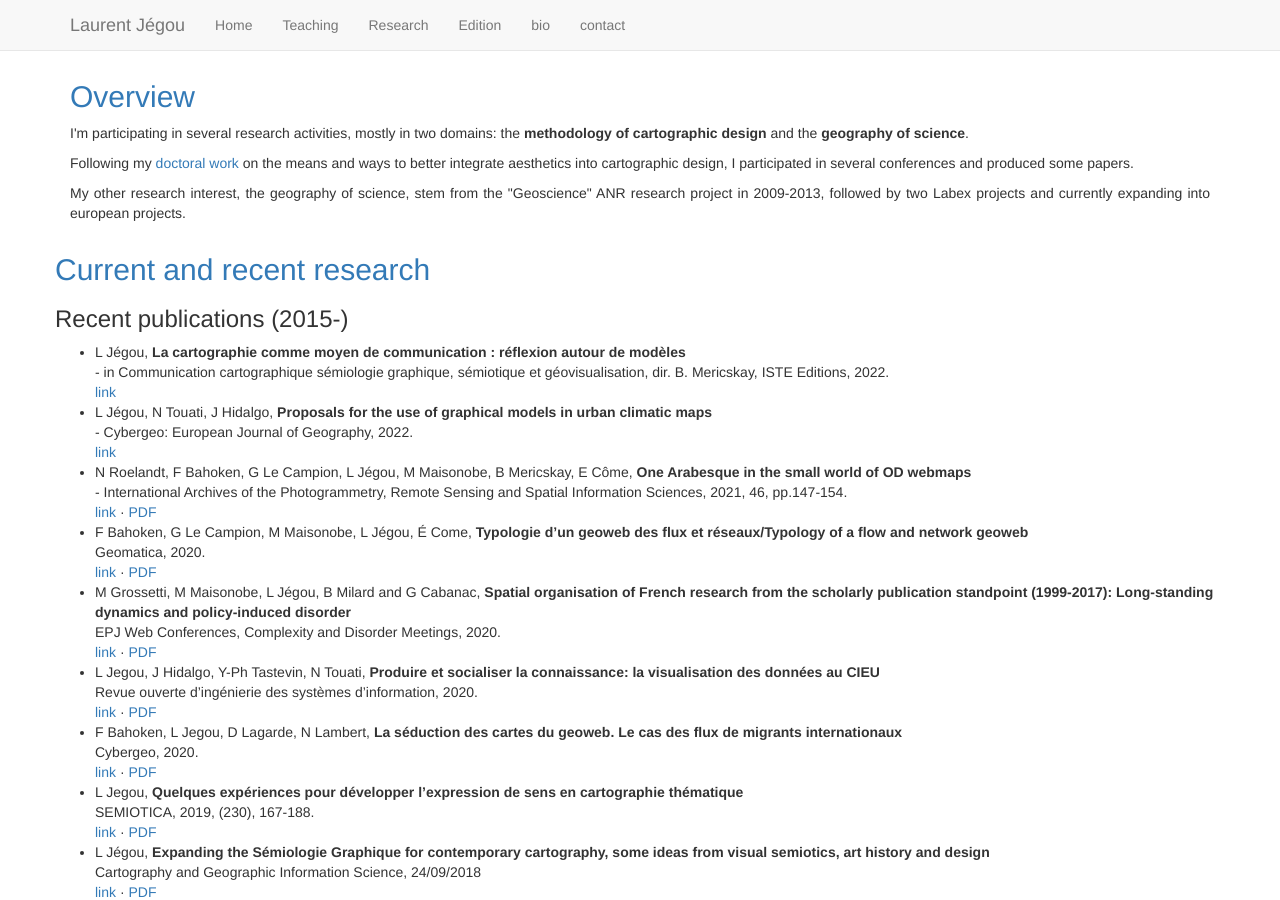
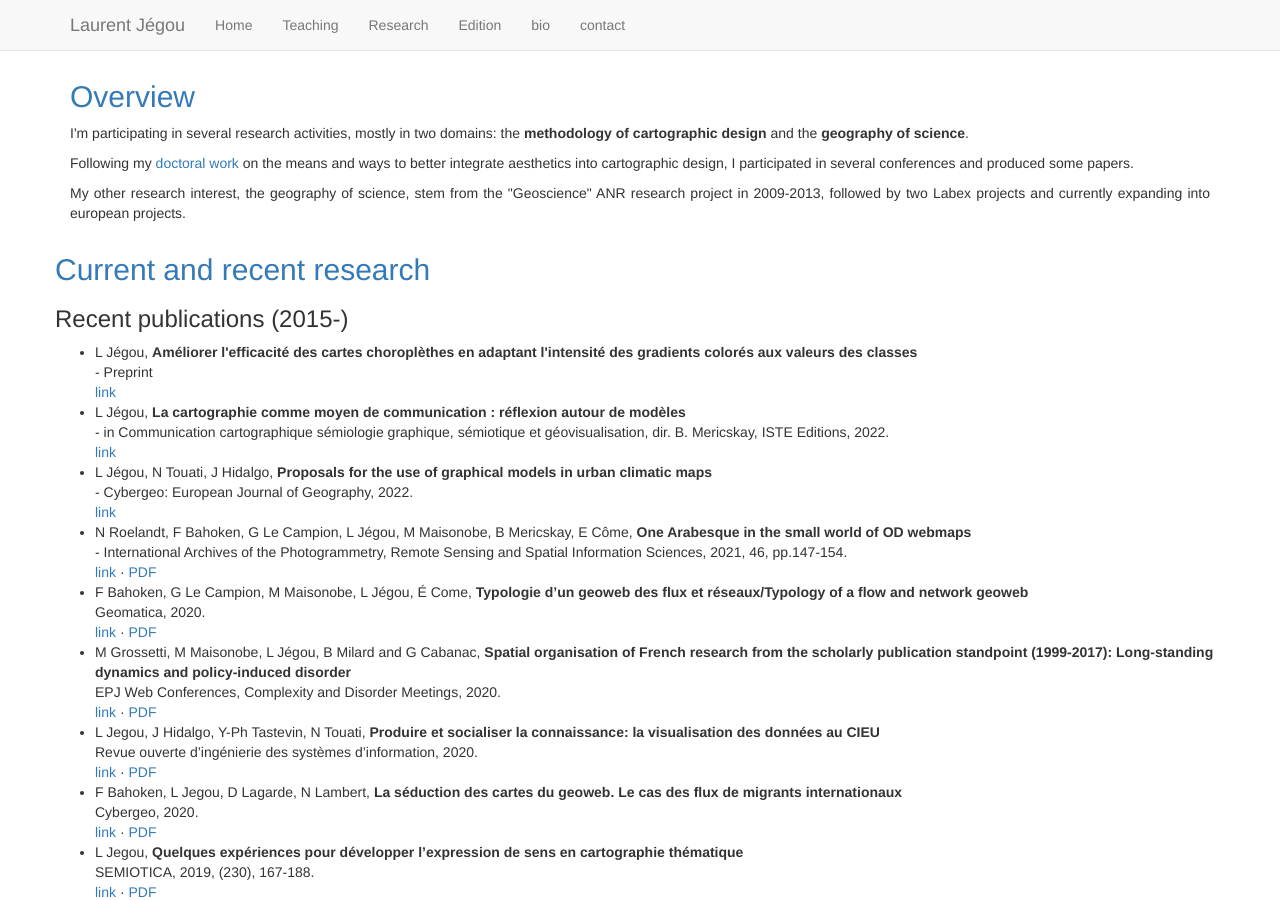
Before and after one commit to ljegou/ljegou.github.io, a Jekyll site: the page research/research.html, which Jekyll copies as it is, in a window 1280 px wide and 900 px high. Built offline with Jekyll 4.4.1, drawn with Linux system fonts in a browser that asks for light colours.

Commit message:
Update research.html

```diff
--- a/research/research.html
+++ b/research/research.html
@@ -69,6 +69,9 @@
 
 <h3>Recent publications (2015-)</h3>
 <ul>
+    <li>L Jégou, <strong>Améliorer l'efficacité des cartes choroplèthes en adaptant l'intensité des gradients colorés aux valeurs des classes</strong><br/> - Preprint<br/>
+	    <a href="https://hal.science/hal-04270875">link</a>
+    </li>
     <li>L Jégou, <strong>La cartographie comme moyen de communication : réflexion autour de modèles</strong><br/> - in Communication cartographique sémiologie graphique, sémiotique et géovisualisation, dir. B. Mericskay, ISTE Editions, 2022.<br/>
 	    <a href="https://www.istegroup.com/fr/produit/communication-cartographique/">link</a>
     </li>
```
